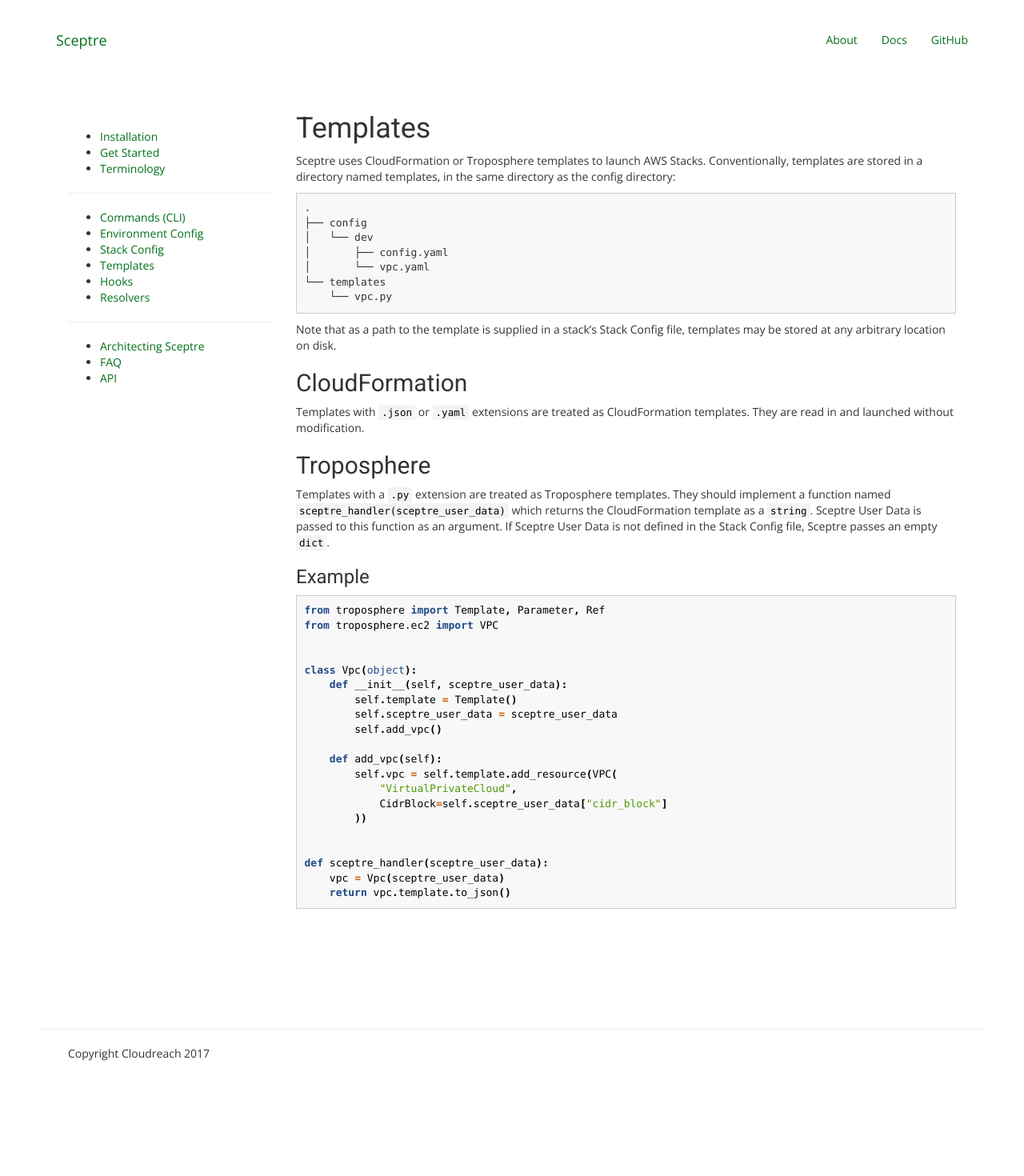
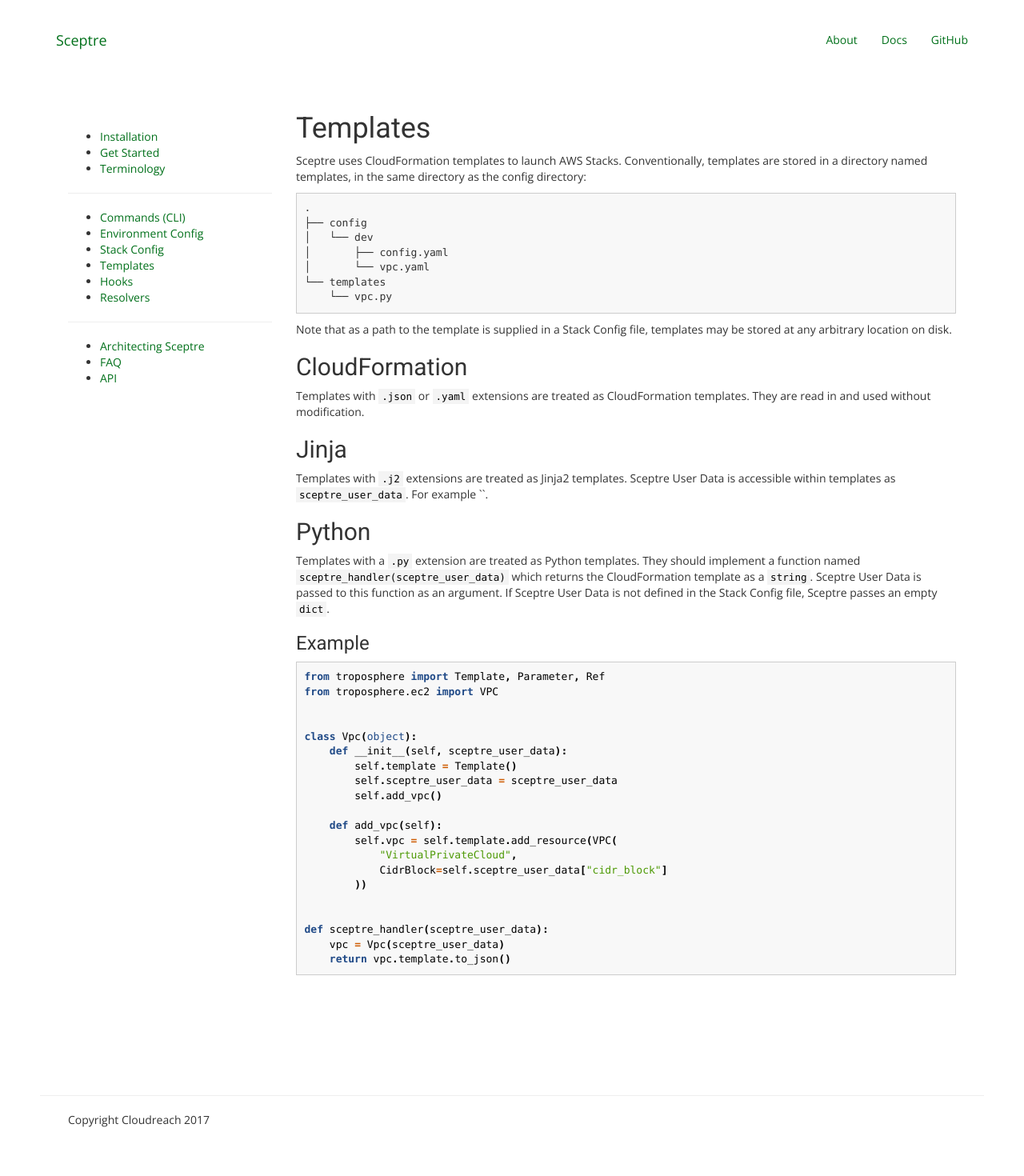
Before and after one commit to Sceptre/sceptre, a Jekyll site: the page built from docs/docs/templates.md, in a window 1280 px wide. Shown: the whole page at 80% size. Built offline with Jekyll 4.4.1, drawn with Linux system fonts in a browser that asks for light colours; nearby versions of some CDN libraries; some web fonts are replaced; our own code applies the rules of GitHub Pages for plain Markdown files; before the commit the page ends 1387 px from its top, so only the background shows below that.

Commit message:
Update documentation to reference Jinja2 templates correctly

````diff
--- a/docs/docs/templates.md
+++ b/docs/docs/templates.md
@@ -4,7 +4,7 @@
 
 # Templates
 
-Sceptre uses CloudFormation or Troposphere templates to launch AWS Stacks. Conventionally, templates are stored in a directory named templates, in the same directory as the config directory:
+Sceptre uses CloudFormation templates to launch AWS Stacks. Conventionally, templates are stored in a directory named templates, in the same directory as the config directory:
 
 ```
 .
@@ -16,17 +16,22 @@
     └── vpc.py
 ```
 
-Note that as a path to the template is supplied in a stack's Stack Config file, templates may be stored at any arbitrary location on disk.
+Note that as a path to the template is supplied in a Stack Config file, templates may be stored at any arbitrary location on disk.
 
 
 ## CloudFormation
 
-Templates with `.json` or `.yaml` extensions are treated as CloudFormation templates. They are read in and launched without modification.
+Templates with `.json` or `.yaml` extensions are treated as CloudFormation templates. They are read in and used without modification.
 
 
-## Troposphere
+## Jinja
 
-Templates with a `.py` extension are treated as Troposphere templates. They should implement a function named `sceptre_handler(sceptre_user_data)` which returns the CloudFormation template as a `string`. Sceptre User Data is passed to this function as an argument. If Sceptre User Data is not defined in the Stack Config file, Sceptre passes an empty `dict`.
+Templates with `.j2` extensions are treated as Jinja2 templates. Sceptre User Data is accessible within templates as `sceptre_user_data`. For example `{{ sceptre_user_data.some_variable }}`.
+
+
+## Python
+
+Templates with a `.py` extension are treated as Python templates. They should implement a function named `sceptre_handler(sceptre_user_data)` which returns the CloudFormation template as a `string`. Sceptre User Data is passed to this function as an argument. If Sceptre User Data is not defined in the Stack Config file, Sceptre passes an empty `dict`.
 
 
 ### Example
````
Also changed, not shown: docs/about.md (+1 -1 lines), docs/docs/faq.md (+1 -2 lines), docs/docs/get_started.md (+2 -2 lines), docs/docs/stack_config.md (+5 -5 lines), README.rst, 1 other file.
